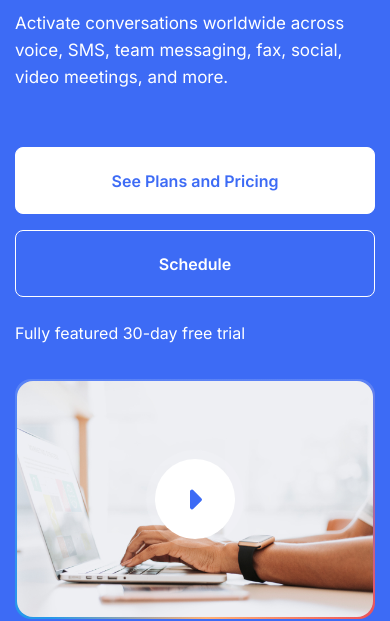
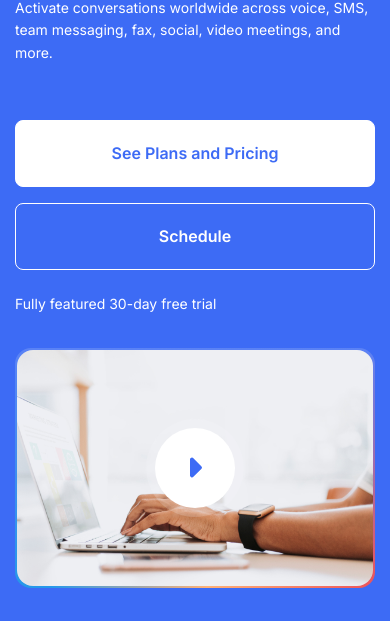
Before and after one commit to stasgosha/docma, a website: page index.html in a window 390 px wide. Shown: the part 261-882 px from the top of the page. Drawn offline with nearby package versions, Linux system fonts and the light colour scheme; files that its build step writes are made by us from their sources.

Commit message:
- reduce fonts

```diff
--- a/scss/components/_typography.scss
+++ b/scss/components/_typography.scss
@@ -1,9 +1,9 @@
 @mixin p{
-	font-size: 20px;
+	font-size: 16px;
 	line-height: 1.6;
 
 	@media screen and (max-width: 575px){
-		font-size: 17px;
+		font-size: 14px;
 	}
 }
 
@@ -13,56 +13,52 @@
 }
 
 @mixin p-small{
-	font-size: 16px;
+	font-size: 14px;
 	line-height: 2;
 }
 
 @mixin h1{
-	font-size: 56px;
+	font-size: 44px;
 	line-height: 1.07;
 	font-weight: 600;
 
 	@media screen and (max-width: 1199px){
-		font-size: 48px;
+		font-size: 42px;
 	}
 
 	@media screen and (max-width: 575px){
-		font-size: 38px;
+		font-size: 32px;
 	}
 }
 
 @mixin h2{
-	font-size: 32px;
+	font-size: 24px;
 	line-height: 1.625;
 	font-weight: 600;
 
 	@media screen and (max-width: 575px){
-		font-size: 28px;
+		font-size: 24px;
 	}
 }
 
 @mixin h3{
-	font-size: 40px;
+	font-size: 30px;
 	line-height: 1.3;
 	font-weight: 600;
 }
 
 @mixin h4{
 	font-weight: 600;
-	font-size: 24px;
+	font-size: 20px;
 	line-height: 1.25;
 }
 
 @mixin small-caption{
-	font-size: 18px;
+	font-size: 14px;
 	line-height: 1.666;
 	text-transform: uppercase;
 	font-weight: 600;
 	letter-spacing: 0.05em;
-
-	@media screen and (max-width: 575px){
-		font-size: 14px;
-	}
 }
 
 @mixin default-ul{
@@ -104,7 +100,7 @@ body{
 	}
 
 	h3, h4{
-		font-size: 24px;
+		font-size: 20px;
 		line-height: 1.5;
 		color: #3a3a3a;
 		font-weight: 500;
@@ -159,7 +155,7 @@ body{
 
 		@media screen and (min-width: 576px){
 			&.bigger{
-				font-size: 40px;
+				font-size: 36px;
 				line-height: 1.25;
 			}
 		}
```
